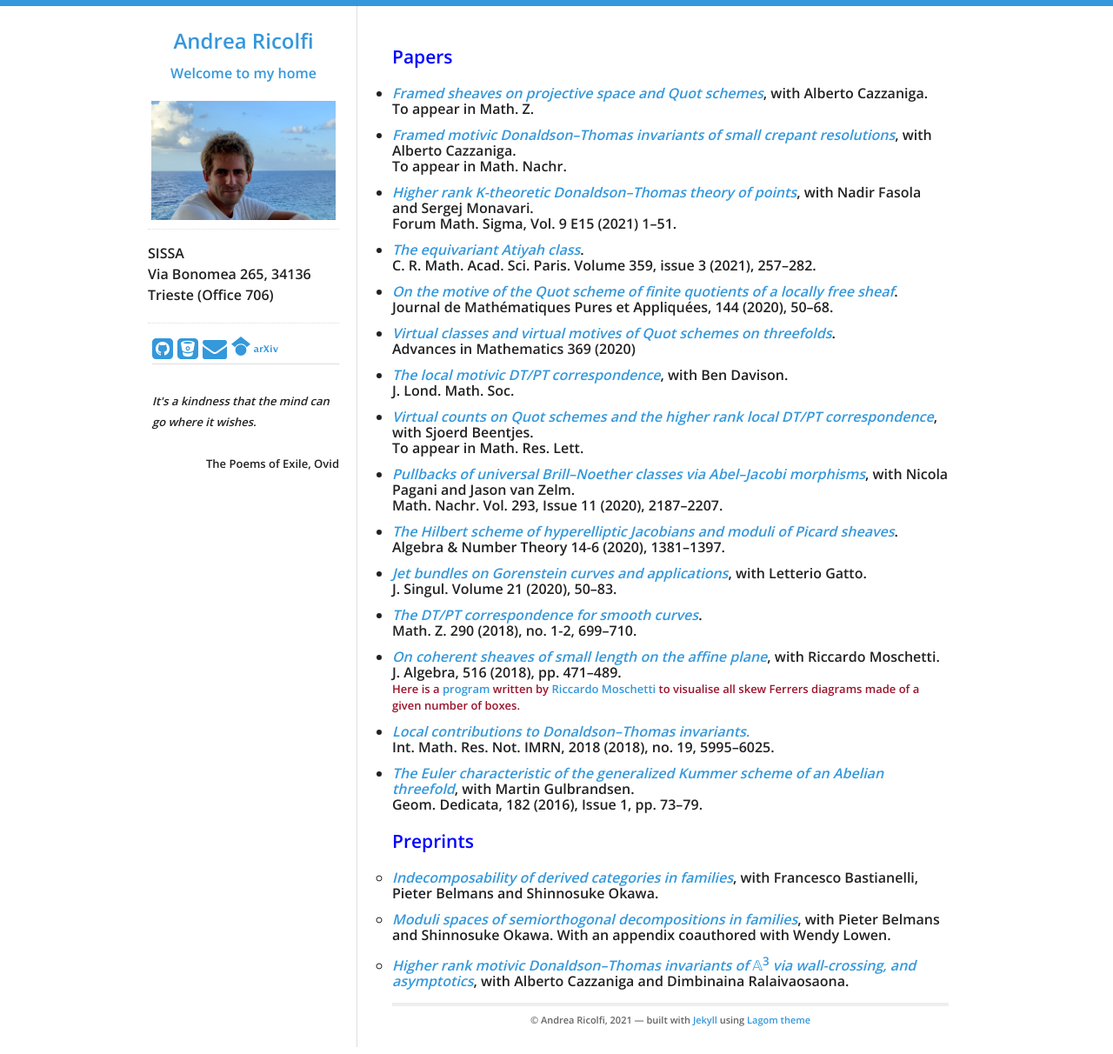
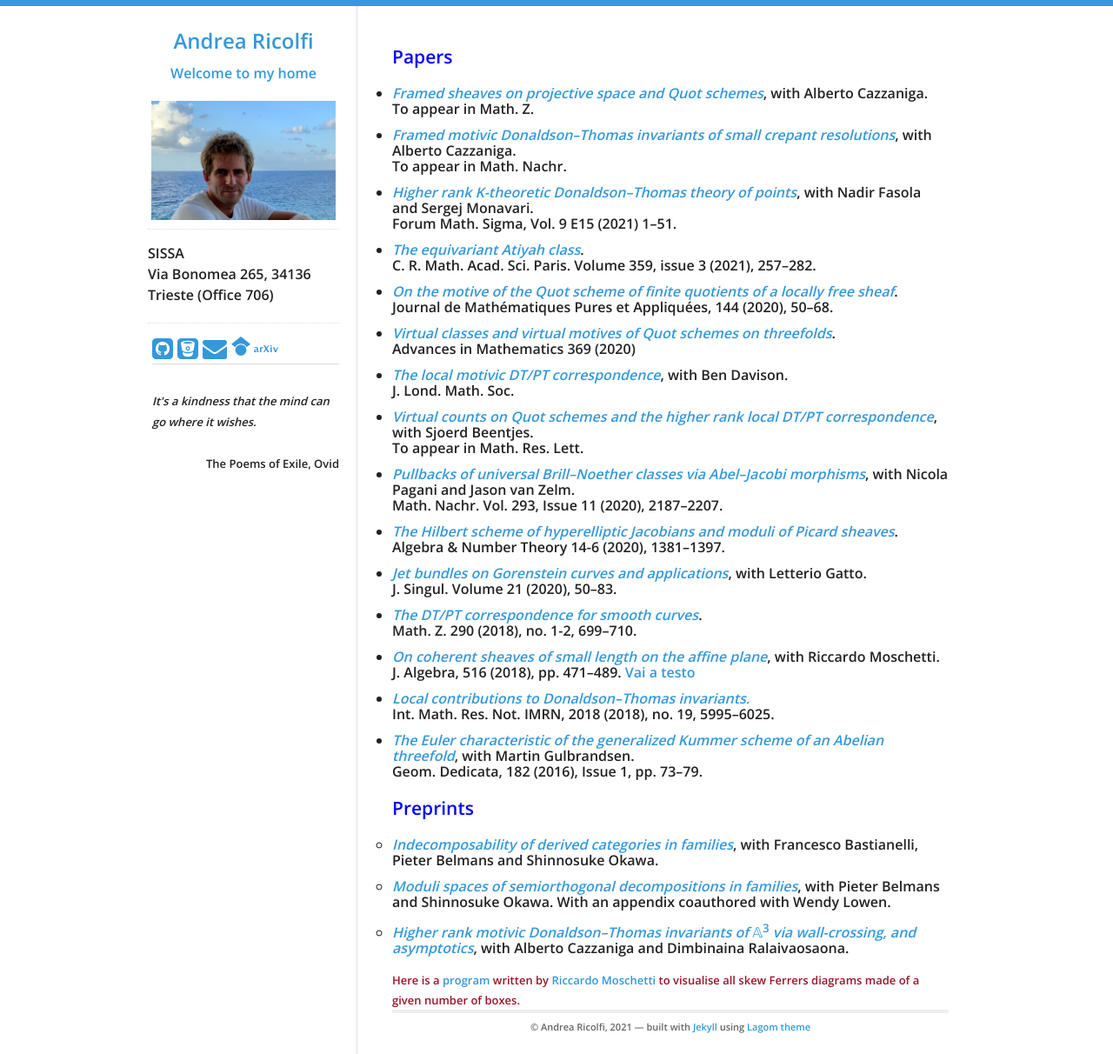
Before and after one commit to atricolfi/atricolfi.github.io, a Jekyll site: the page built from MATHEMATICS/Papers.html, in a window 1280 px wide. Shown: the whole page at 87% size. Built offline with Jekyll 4.4.1, drawn with Linux system fonts in a browser that asks for light colours.

Commit message:
Update Papers.html

```diff
--- a/MATHEMATICS/Papers.html
+++ b/MATHEMATICS/Papers.html
@@ -85,11 +85,10 @@ Math. Z. 290 (2018), no. 1-2, 699&#8211;710.
 
     <li><a href="https://www.sciencedirect.com/science/article/pii/S0021869318305477?via%3Dihub"><em>On coherent sheaves of small length on the affine plane</em></a>, with Riccardo Moschetti.
        <br>
-J. Algebra, 516 (2018), pp. 471&#8211;489.
+J. Algebra, 516 (2018), pp. 471&#8211;489. <a href="#sfd">Vai a testo</a>
 <!--[<a href="https://www.sciencedirect.com/science/article/pii/S0021869318305477?via%3Dihub">Journal</a>]-->
-       <br>
-<font size="2.7" color="#9B142B">Here is a <a href="moduli.html">program</a> written by <a href="https://sites.google.com/site/moschettiriccardo/">Riccardo Moschetti</a>
-  to visualise all skew Ferrers diagrams made of a given number of boxes.</font> </li>
+
+    </li>
 
 
     <li><a href="https://academic.oup.com/imrn/article-abstract/doi/10.1093/imrn/rnx046/3072970/Local-Contributions-to-Donaldson-Thomas-Invariants?redirectedFrom=fulltext"><em>Local contributions to Donaldson&#8211;Thomas invariants.</em></a> <br>
@@ -133,6 +132,9 @@ Geom. Dedicata, 182 (2016), Issue 1, pp. 73&#8211;79.
   </ul>
 
 
-
+ <a name="sfd">
+    <font size="2.7" color="#9B142B">Here is a <a href="moduli.html">program</a> written by <a href="https://sites.google.com/site/moschettiriccardo/">Riccardo Moschetti</a>
+  to visualise all skew Ferrers diagrams made of a given number of boxes.</font>
+   </a>
 
 </div>
```
